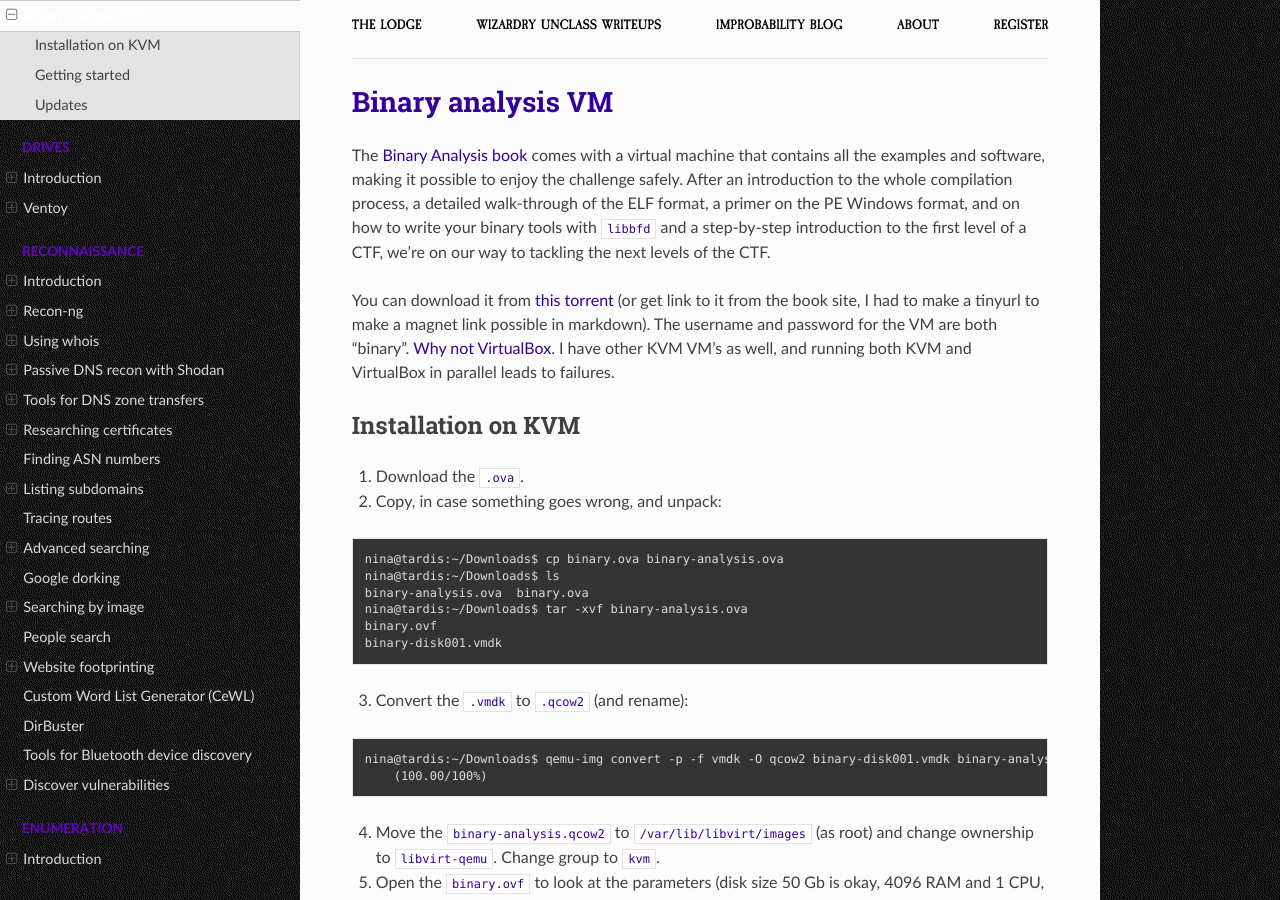
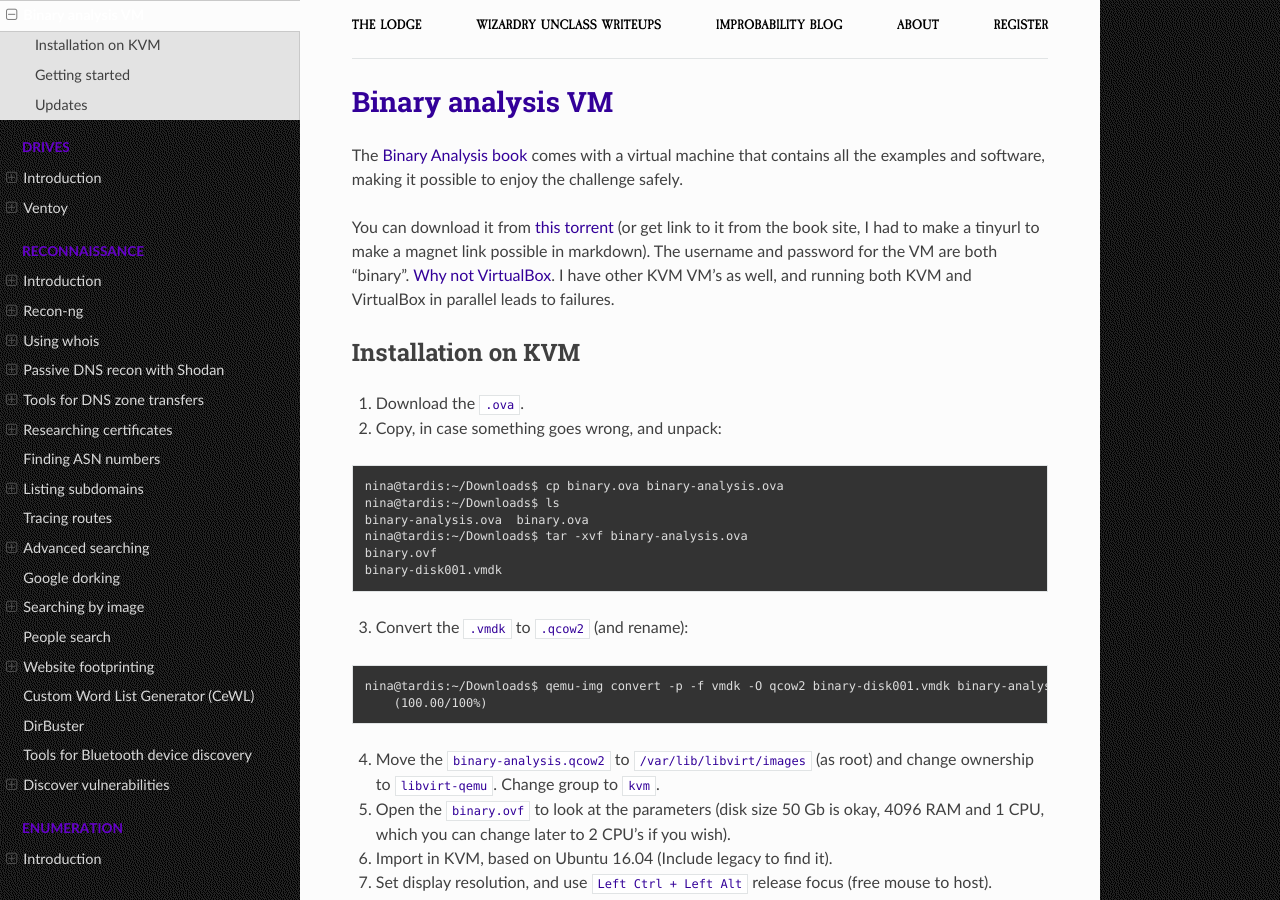
Before and after one commit to tymyrddin/testlab, a Sphinx documentation site: the page built from source/docs/vm/ba.md, in a window 1280 px wide and 900 px high. Built offline with Sphinx 7.4.7 and the Read the Docs theme 2.0.0, drawn with Linux system fonts in a browser that asks for light colours.

Commit message:
Binary analysis VM

```diff
--- a/source/docs/vm/ba.md
+++ b/source/docs/vm/ba.md
@@ -1,6 +1,6 @@
 # Binary analysis VM
 
-The [Binary Analysis book](https://practicalbinaryanalysis.com/) comes with a virtual machine that contains all the examples and software, making it possible to enjoy the challenge safely. After an introduction to the whole compilation process, a detailed walk-through of the ELF format, a primer on the PE Windows format, and on how to write your binary tools with `libbfd` and a step-by-step introduction to the first level of a CTF, we're on our way to tackling the next levels of the CTF.
+The [Binary Analysis book](https://practicalbinaryanalysis.com/) comes with a virtual machine that contains all the examples and software, making it possible to enjoy the challenge safely.
 
 You can download it from [this torrent](https://tinyurl.com/ba-magnet) (or get link to it from the book site, I had to make a tinyurl to make a magnet link possible in markdown). The username and password for the VM are both "binary". [Why not VirtualBox](https://www.reddit.com/r/vmware/comments/rqxasq/why_not_virtual_box/). I have other KVM VM's as well, and running both KVM and VirtualBox in parallel leads to failures.
 
```
